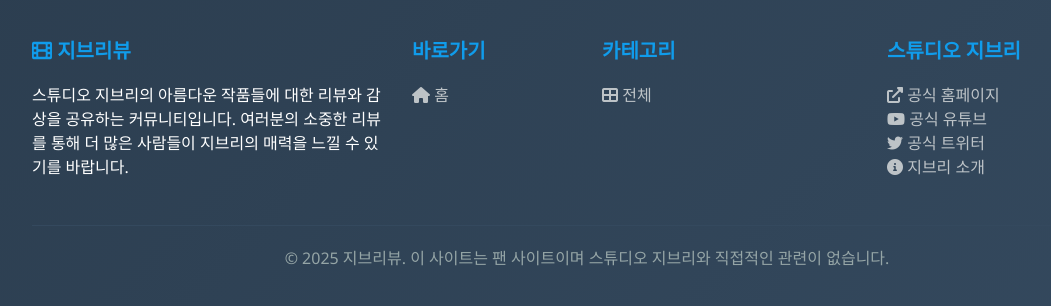
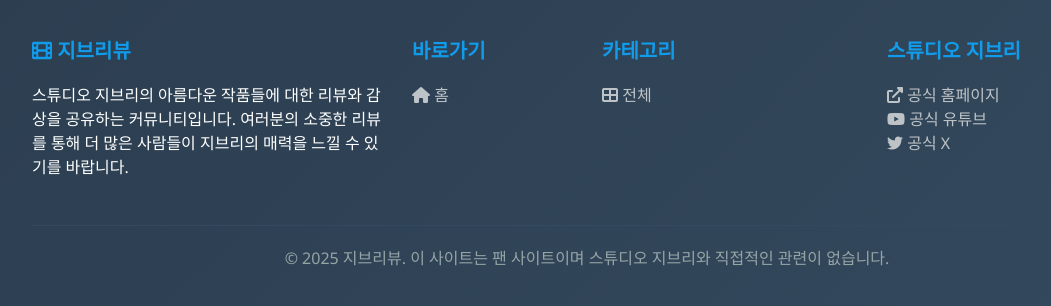
Before and after one commit to HBAKM/GhibReview, a Spring app: page /index in a window 1280 px wide. Shown: the part 925-1231 px from the top of the page, without its empty margins (53-1104 px from the left). Run offline with Thymeleaf, Linux system fonts and the light colour scheme; the template is opened without the code that fills it, so the values that code supplies are empty.

Commit message:
푸터 수정

```diff
--- a/src/main/resources/templates/index.html
+++ b/src/main/resources/templates/index.html
@@ -471,10 +471,9 @@
                 <div class="col-md-3">
                     <h5>스튜디오 지브리</h5>
                     <ul class="list-unstyled">
-                        <li><a href="#"><i class="fas fa-external-link-alt"></i> 공식 홈페이지</a></li>
-                        <li><a href="#"><i class="fab fa-youtube"></i> 공식 유튜브</a></li>
-                        <li><a href="#"><i class="fab fa-twitter"></i> 공식 트위터</a></li>
-                        <li><a href="#"><i class="fas fa-info-circle"></i> 지브리 소개</a></li>
+                        <li><a href="https://www.ghibli.jp/" target="_blank"><i class="fas fa-external-link-alt"></i> 공식 홈페이지</a></li>
+                        <li><a href="https://www.youtube.com/@Ghibli-Museum" target="_blank"><i class="fab fa-youtube"></i> 공식 유튜브</a></li>
+                        <li><a href="https://x.com/GhibliML"><i class="fab fa-twitter"></i> 공식 X</a></li>
                     </ul>
                 </div>
             </div>
```
